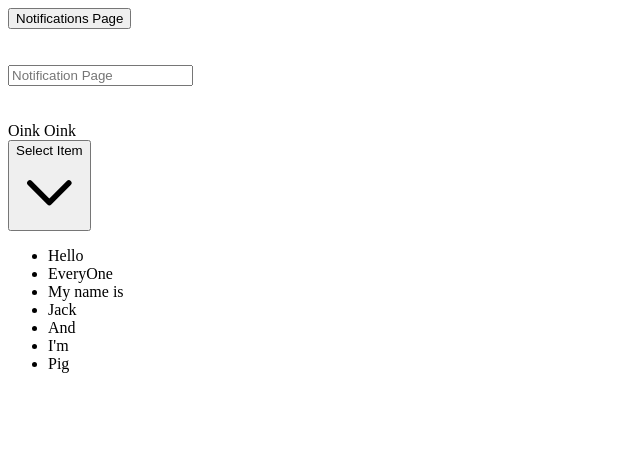
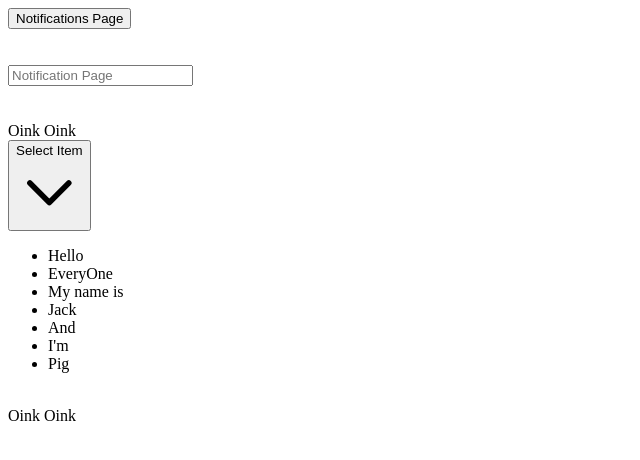
Before and after one commit to ideal6/Captain_Hook_Web, a Next.js app: page /notifications in a window 1280 px wide. Shown: the top 460 px of the page, without its empty margins (0-640 px from the left). Built offline with nearby package versions, Linux system fonts and the light colour scheme.

Commit message:
feat: Add Span component

```diff
--- /dev/null
+++ b/components/atoms/span/index.tsx
@@ -0,0 +1,37 @@
+import cn from 'classnames'
+
+interface SpanProps {
+  text: string
+  fontSize: 'small' | 'normal' | 'big' | 'title' | 'subTitle'
+  fontColor: string
+  fontWeight?: 'bold'
+}
+
+const textSize = {
+  small: 'text-xs',
+  normal: 'text-sm',
+  big: 'text-base',
+  title: 'text-5xl',
+  subTitle: 'text-2xl',
+}
+
+const Span: React.FC<SpanProps> = ({
+  text,
+  fontSize,
+  fontColor,
+  fontWeight,
+}) => {
+  return (
+    <span
+      className={cn(
+        textSize[fontSize],
+        `text-${fontColor}`,
+        fontWeight ? `font-${fontWeight}` : ''
+      )}
+    >
+      {text}
+    </span>
+  )
+}
+
+export default Span
--- a/pages/notifications/index.tsx
+++ b/pages/notifications/index.tsx
@@ -3,6 +3,7 @@ import Box from '../../components/atoms/box'
 import Button from '../../components/atoms/button'
 import Input from '../../components/atoms/input'
 import ListBox from '../../components/atoms/listbox'
+import Span from '../../components/atoms/span'
 
 const ChildComponent: React.FC = () => {
   return (
@@ -46,7 +47,14 @@ const ChildComponent: React.FC = () => {
         ]}
         size={'normal'}
         labelSize={'big'}
-      ></ListBox>
+      />
+      <br />
+      <Span
+        text="Oink Oink"
+        fontSize="normal"
+        fontColor="primary"
+        fontWeight="bold"
+      />
     </>
   )
 }
```
